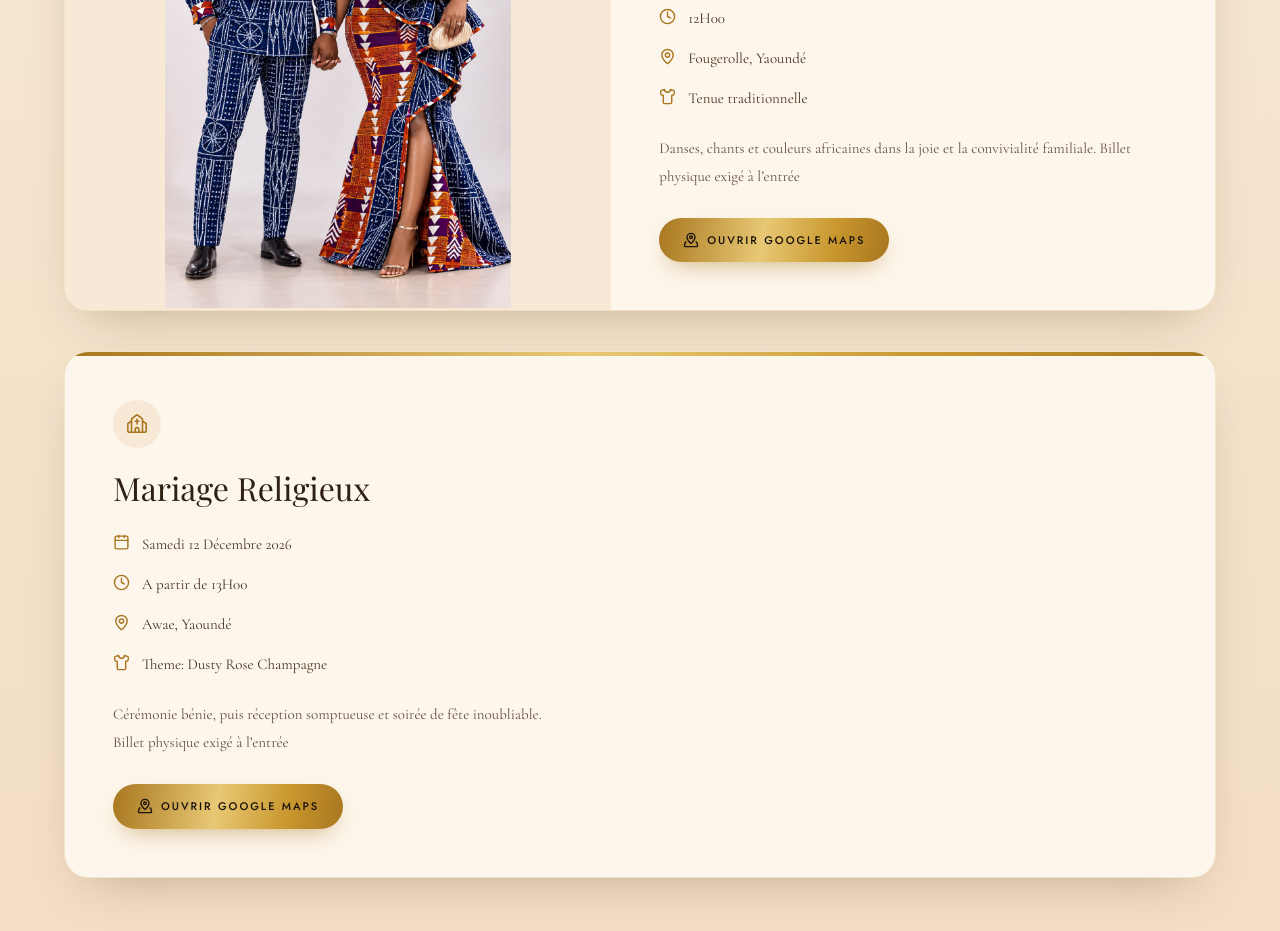
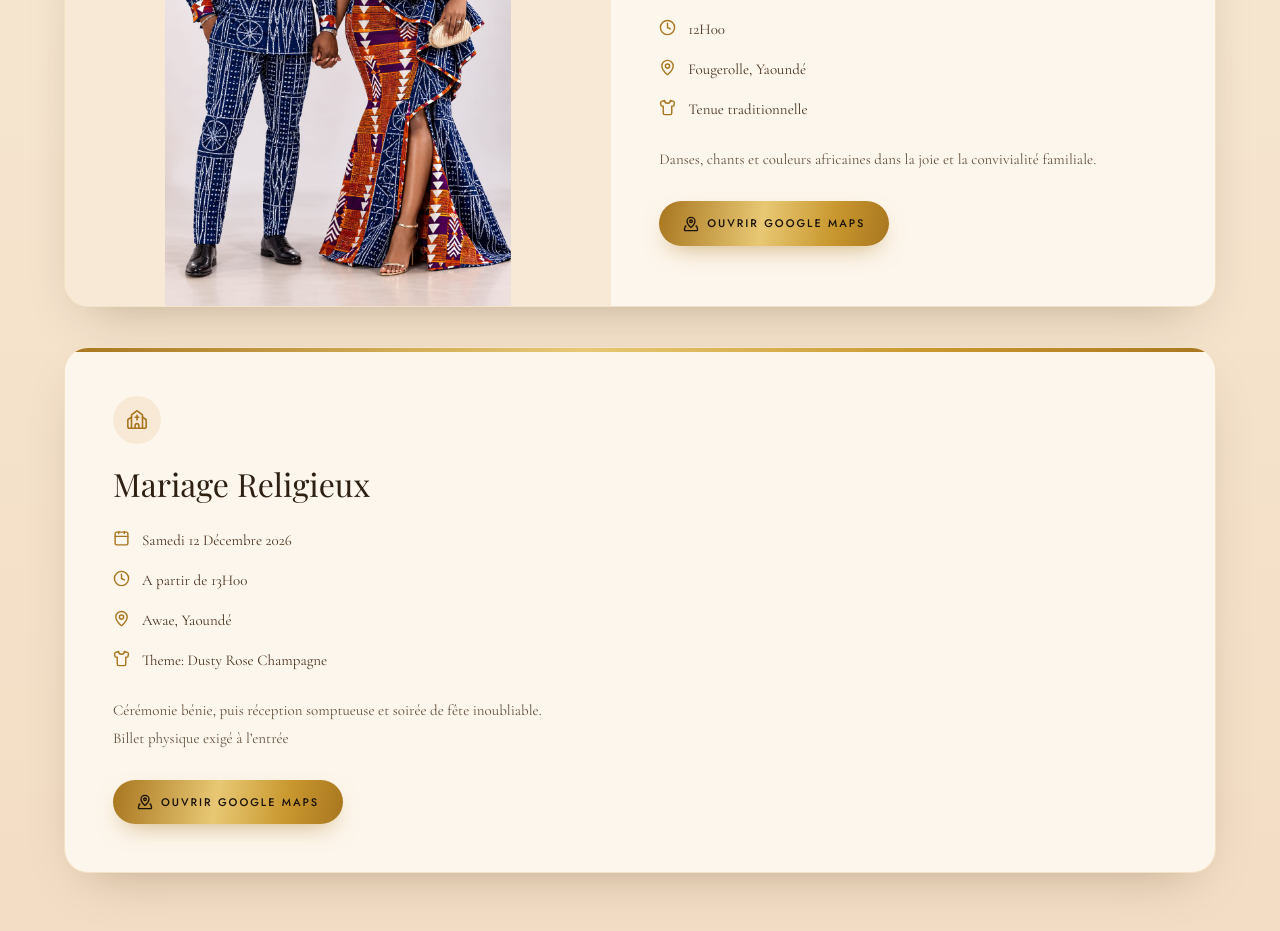
Before and after one commit to ecomkepaso-a11y/L-H, a React (Vite) app in the folder weddinginvitation/frontend/: page / in a window 1280 px wide. Shown: the part 7820-8751 px from the top of the page. Built offline with nearby package versions, Linux system fonts and the light colour scheme; no server answers; a web font is replaced by a local one.

Commit message:
refactor: remove redundant text from summaryLong in traditional wedding event

```diff
--- a/weddinginvitation/frontend/src/weddingConfig.js
+++ b/weddinginvitation/frontend/src/weddingConfig.js
@@ -27,7 +27,7 @@ export const events = [
     time: '12H00',
     dress: 'Tenue traditionnelle',
     summaryShort: 'Immersion dans nos traditions, danses culturelles et célébration de nos racines africaines.',
-    summaryLong: 'Danses, chants et couleurs africaines dans la joie et la convivialité familiale. Billet physique exigé à l’entrée',
+    summaryLong: 'Danses, chants et couleurs africaines dans la joie et la convivialité familiale.',
     mapsQuery: 'Fougerolle, Yaoundé, Cameroun',
   },
   {
```
